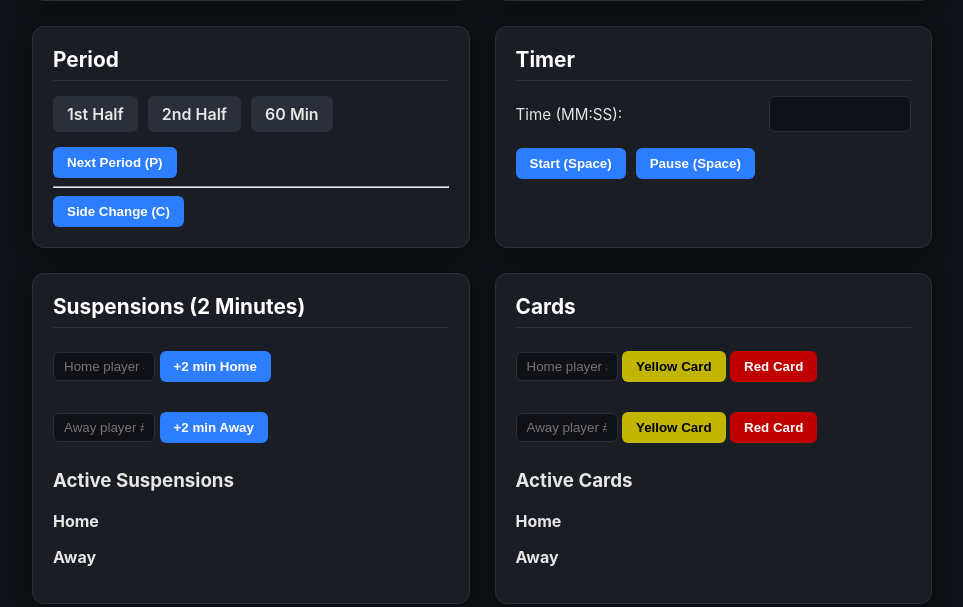
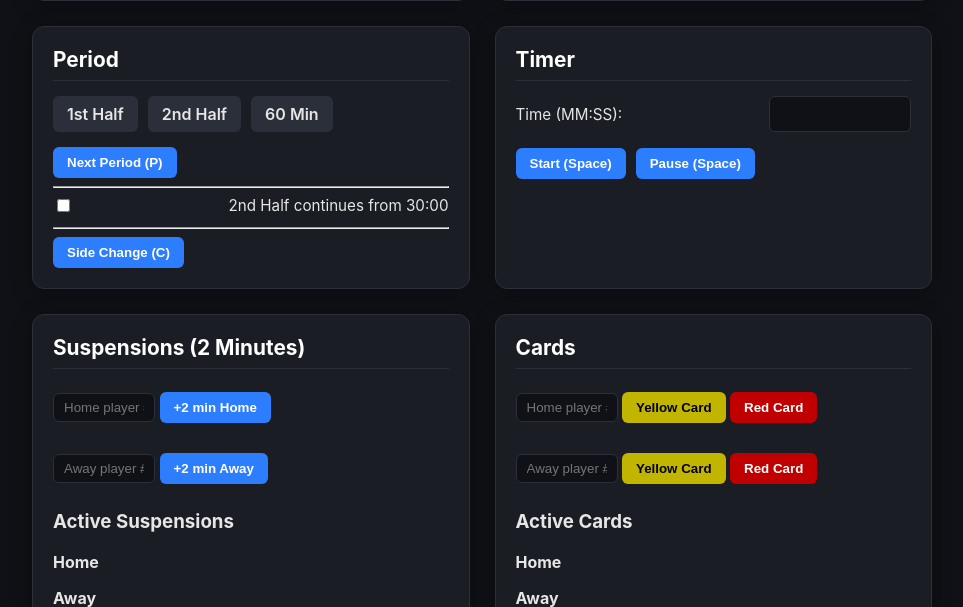
Before and after one commit to hasenbalg/handball_scorebug, a Flask app: template app/templates/control.html in a window 1280 px wide. Shown: the part 386-993 px from the top of the page, without its empty margins (158-1121 px from the left). Run offline with Flask 3, Linux system fonts and the light colour scheme; the template is opened without the code that fills it, so the values that code supplies are empty.

Commit message:
Add option: 2nd half clock continues from 30:00
Adds a "2nd Half continues from 30:00" checkbox in the control panel's
Period section (persisted in the Redis state like other options). When
enabled, the 2nd half displays elapsed + 30:00 (30:00 -> 60:00) on
display and cube; per-period elapsed time, the 30:00 period cap and the
buzzer at period end are unchanged. The time input interprets the shown
clock. Off by default; 1st half and the 60 Min period are unaffected.

Fixes #43

```diff
--- a/app/app.py
+++ b/app/app.py
@@ -80,6 +80,8 @@ def handle_update(data):
             state.set_period_index(idx)
         except ValueError:
             pass
+    if "second_half_absolute" in data:
+        state.second_half_absolute = bool(data["second_half_absolute"])
 
     # Suspensions
     if "add_suspension_home" in data:
--- a/app/state.py
+++ b/app/state.py
@@ -28,6 +28,9 @@ class ScoreboardState:
     elapsed_seconds: int = 0  # counts UP
     running: bool = False
     start_time: float | None = None
+
+    # When True, the 2nd half clock continues from 30:00 instead of 00:00
+    second_half_absolute: bool = False
 
     # Colors
     home_color: str = "#005eff"
@@ -136,6 +139,13 @@ class ScoreboardState:
     def period_name(self) -> str:
         return PERIODS[self.period_index][0]
 
+    @property
+    def display_offset_seconds(self) -> int:
+        """Seconds added to the displayed clock (2nd half continues from 30:00 when enabled)."""
+        if self.second_half_absolute and self.period_index == 1:
+            return PERIODS[0][1]
+        return 0
+
     def update_time(self):
         if self.running and self.start_time is not None:
             now = time.time()
@@ -159,7 +169,7 @@ class ScoreboardState:
 
     def compute_time(self):
         self.update_time()
-        return self.format_time(self.elapsed_seconds)
+        return self.format_time(self.elapsed_seconds + self.display_offset_seconds)
 
     @staticmethod
     def format_time(seconds: int) -> str:
@@ -170,7 +180,8 @@ class ScoreboardState:
     def set_time(self, timestr: str):
         try:
             m, s = timestr.split(":")
-            self.elapsed_seconds = int(m) * 60 + int(s)
+            shown = int(m) * 60 + int(s)
+            self.elapsed_seconds = max(0, shown - self.display_offset_seconds)
         except Exception:
             return
         self.running = False
@@ -359,6 +370,7 @@ class ScoreboardState:
             "home_timeout_remaining": max(0, int(self.home_timeout_end - time.time())) if self.home_timeout_end else 0,
             "away_timeout_remaining": max(0, int(self.away_timeout_end - time.time())) if self.away_timeout_end else 0,
             "hide_scorebug": self.hide_scorebug,
+            "second_half_absolute": self.second_half_absolute,
             "shootout_active": self.shootout_active,
             "home_shootout": self.home_shootout,
             "away_shootout": self.away_shootout,
--- a/app/static/control.js
+++ b/app/static/control.js
@@ -30,6 +30,12 @@ socket.on("state_update", (state) => {
             el.classList.remove("active");
         }
     });
+
+    // Sync "2nd Half continues from 30:00" option
+    const shaCheckbox = document.getElementById("second_half_absolute");
+    if (shaCheckbox && document.activeElement !== shaCheckbox) {
+        shaCheckbox.checked = !!state.second_half_absolute;
+    }
 
     // Suspensions
     const homeList = document.getElementById("susp_list_home");
--- a/app/templates/control.html
+++ b/app/templates/control.html
@@ -77,6 +77,11 @@
                 <div class="period-item" data-index="2" onclick="selectPeriod(2)">60 Min</div>
             </div>
             <button onclick="sendUpdate({next_period: true})">Next Period (P)</button>
+            <hr>
+            <label>
+                <input type="checkbox" id="second_half_absolute" {{ "checked" if game_state.second_half_absolute }} onchange="sendUpdate({ second_half_absolute: this.checked })">
+                2nd Half continues from 30:00
+            </label>
             <hr>
             <button onclick="sendUpdate({side_change: true})">Side Change (C)</button>
 
```
